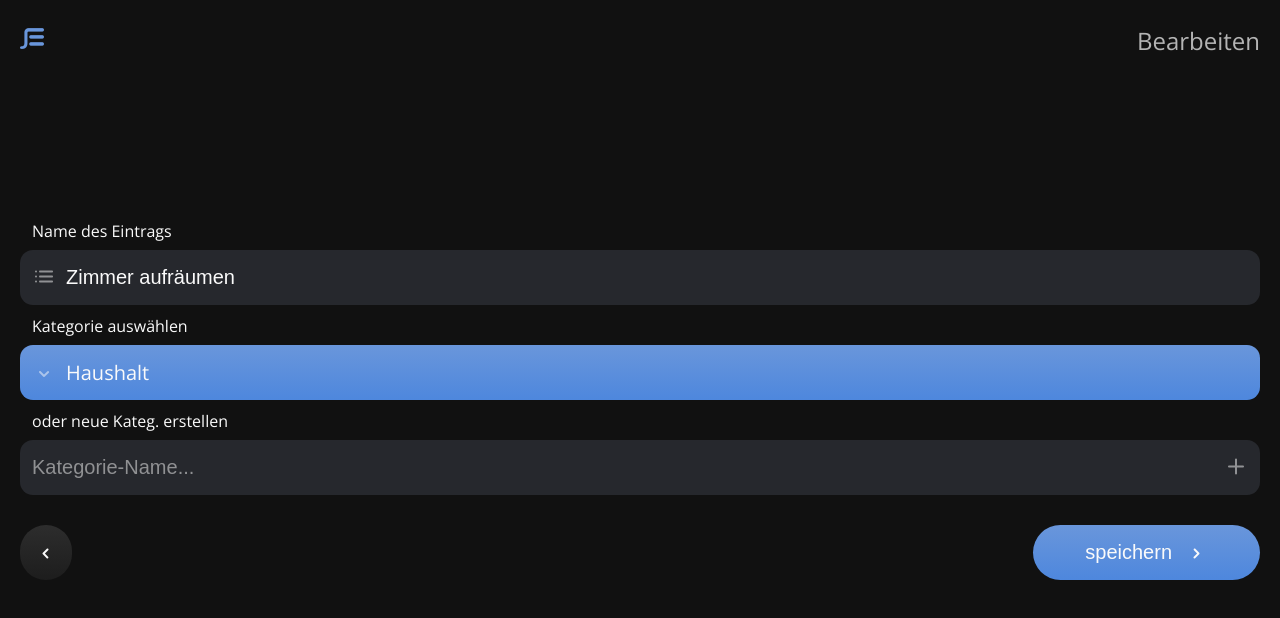
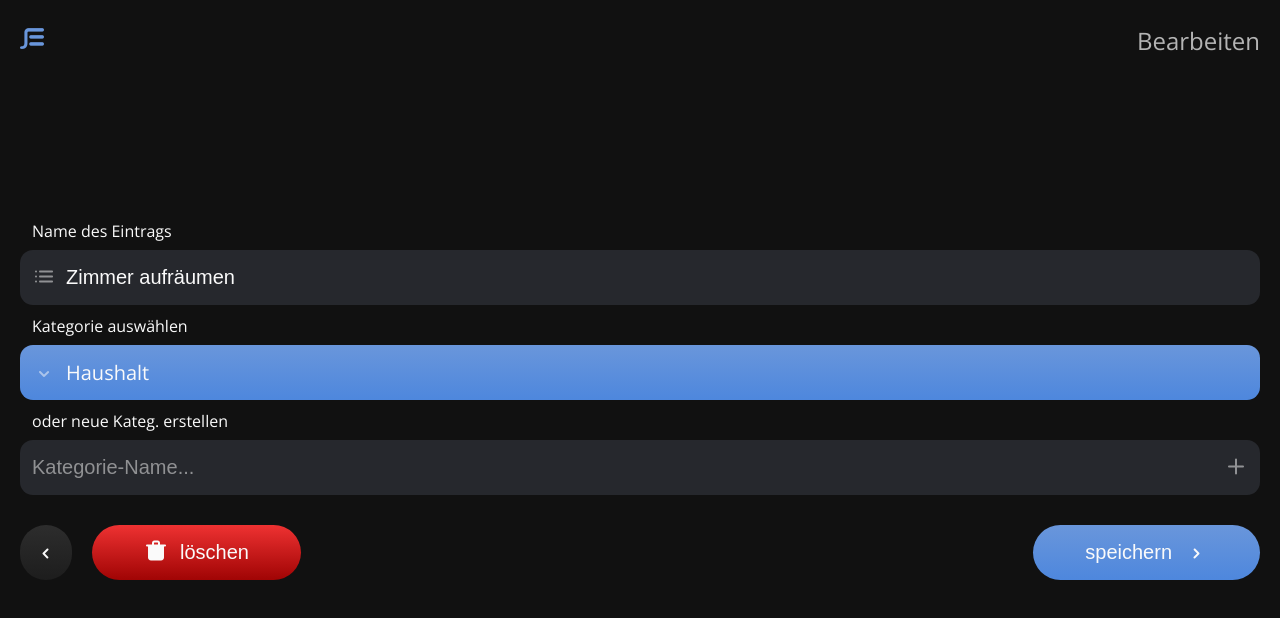
Before and after one commit to philmetscher/capstone-project, a Next.js app: page /edit-entry/431d25ee4eb211edbdc30242ac120002 in a window 1280 px wide. Shown: the top 618 px of the page. Built offline with nearby package versions, Linux system fonts and the light colour scheme.

Commit message:
add delete button with some styling

```diff
--- a/pages/edit-entry/[id].js
+++ b/pages/edit-entry/[id].js
@@ -1,4 +1,5 @@
 import Head from "next/head";
+import styled from "styled-components";
 import { useState } from "react";
 import { useRouter } from "next/router";
 import { useCategoriesStore, useListItemsStore } from "../../useStore";
@@ -12,7 +13,11 @@ import {
   Select,
 } from "../../components/FormComponents";
 import { ButtonGroup, ButtonIcon, ButtonSmall } from "../../components/Button";
-import { IconChevronLeft, IconChevronRight } from "../../components/Icons";
+import {
+  IconChevronLeft,
+  IconChevronRight,
+  IconDelete,
+} from "../../components/Icons";
 import { nanoid } from "nanoid";
 
 export default function EditEntry() {
@@ -235,7 +240,7 @@ export default function EditEntry() {
           >
             Kategorie-Name...
           </Input>
-          <ButtonGroup>
+          <EditButtonGroup>
             <ButtonIcon
               color="secondary"
               aria-label={"zurück"}
@@ -243,6 +248,10 @@ export default function EditEntry() {
             >
               <IconChevronLeft />
             </ButtonIcon>
+            <ButtonSmall color="error">
+              <IconDelete />
+              löschen
+            </ButtonSmall>
             <ButtonSmall
               color="primary"
               disabled={!submitButtonReady || categoryExistsInCategories}
@@ -253,9 +262,27 @@ export default function EditEntry() {
               speichern
               <IconChevronRight />
             </ButtonSmall>
-          </ButtonGroup>
+          </EditButtonGroup>
         </StyledForm>
       </FormMain>
     </>
   );
 }
+
+const EditButtonGroup = styled(ButtonGroup)`
+  flex-flow: row wrap;
+  gap: 20px 0;
+
+  @media screen and (min-width: 650px) {
+    justify-content: start;
+    gap: 20px;
+  }
+  button[color="primary"] {
+    width: 100%;
+
+    @media screen and (min-width: 650px) {
+      width: auto;
+      margin-left: auto;
+    }
+  }
+`;
```
